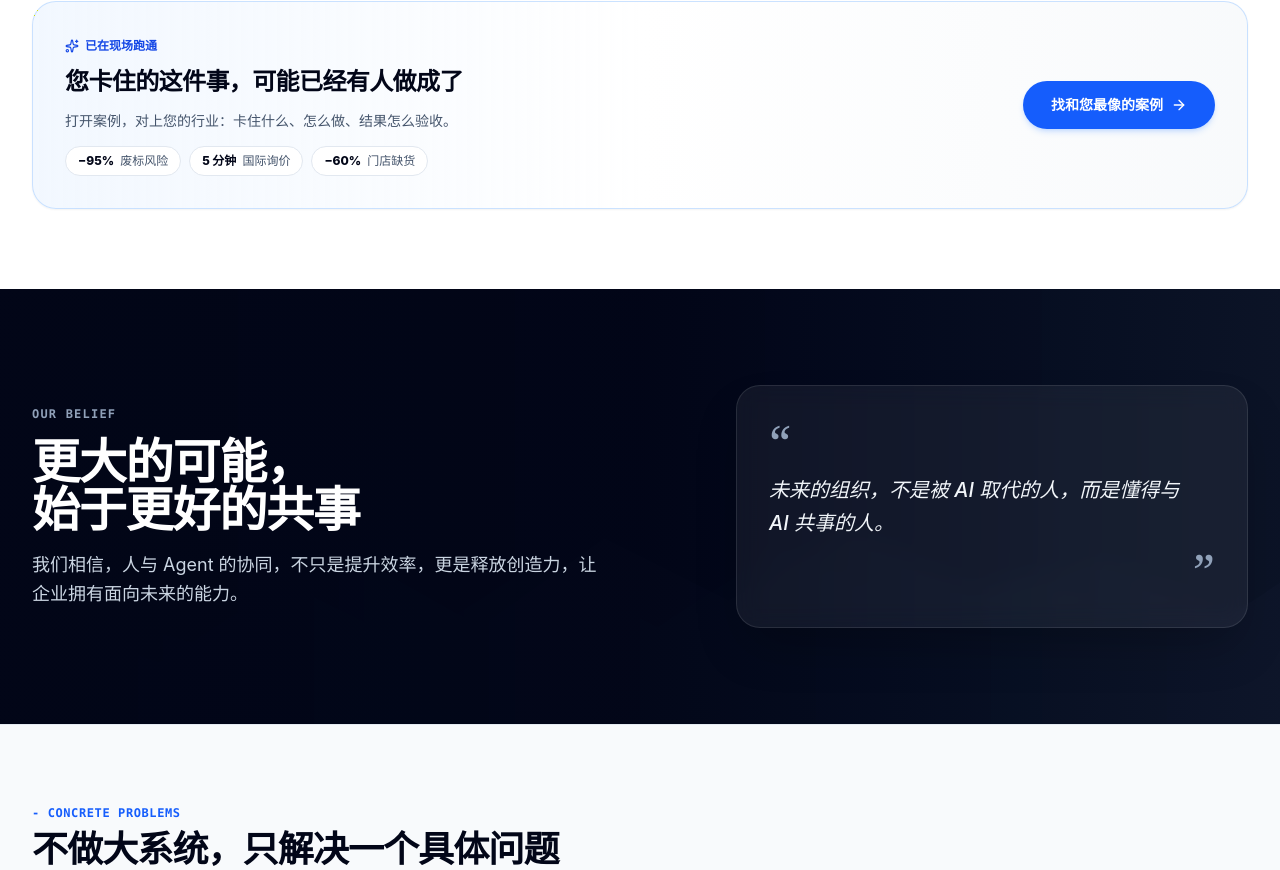
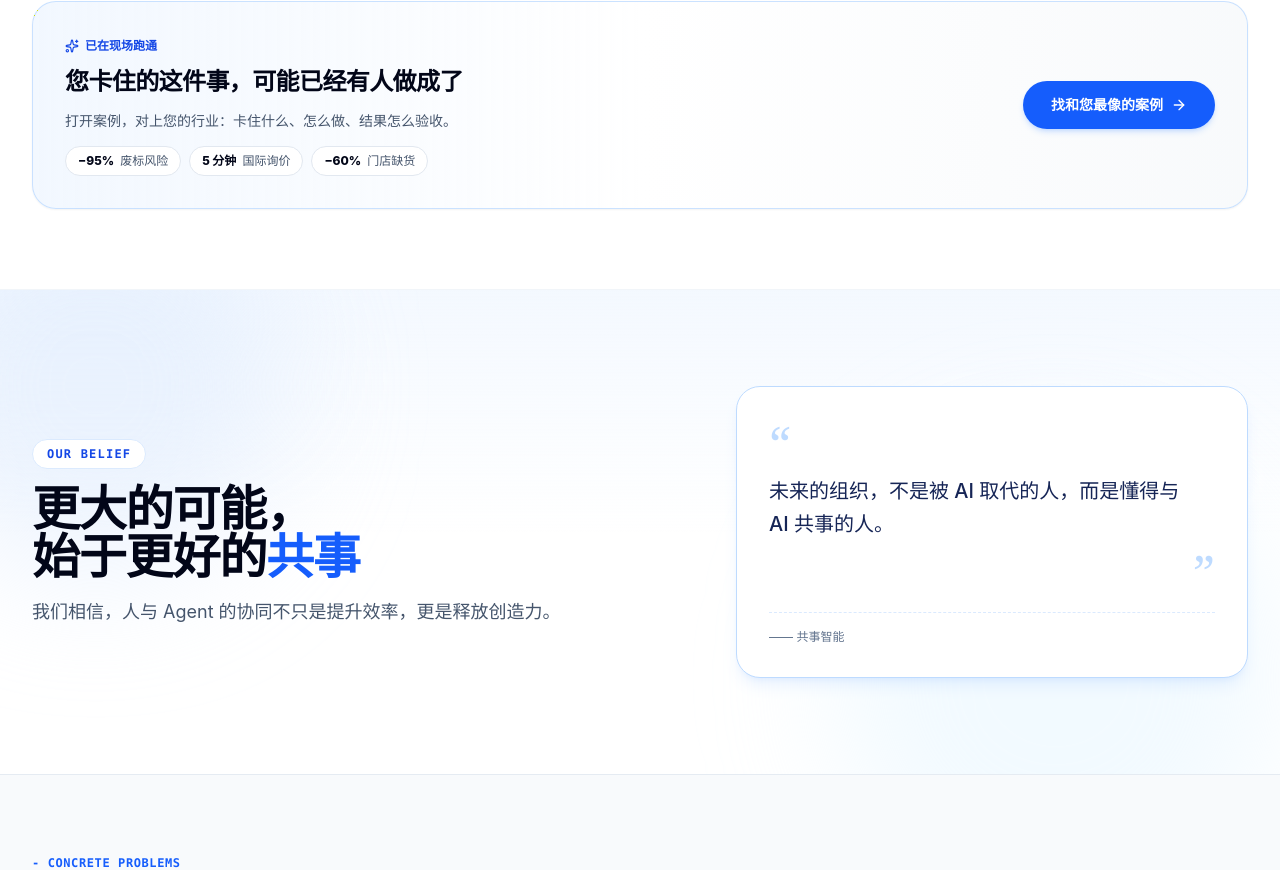
Before and after one commit to allinai0506/haflowwebsite, a Next.js app: page / in a window 1280 px wide. Shown: the part 4238-5108 px from the top of the page. Built offline with nearby package versions, Linux system fonts and the light colour scheme.

Commit message:
feat(home): 信念横幅改浅色设计，去除深色铺底

```diff
--- a/src/components/OurBeliefBanner.tsx
+++ b/src/components/OurBeliefBanner.tsx
@@ -2,47 +2,58 @@ import React from "react";
 
 export function OurBeliefBanner() {
   return (
-    <section className="relative py-20 lg:py-24 bg-slate-950 text-white overflow-hidden">
-      {/* Serene Mountain Night Landscape - Pure SVG vector & CSS gradients, zero network dependency */}
-      <div className="absolute inset-0 z-0 opacity-25 pointer-events-none flex items-end">
-        <svg viewBox="0 0 1440 280" fill="none" xmlns="http://www.w3.org/2000/svg" className="w-full h-auto text-slate-700">
-          <path d="M0 280L80 180L180 210L320 120L460 190L600 100L740 170L880 80L1020 150L1160 110L1300 180L1440 130V280H0Z" fill="currentColor" opacity="0.5" />
-          <path d="M0 280L120 160L260 200L400 90L540 170L680 70L820 140L960 60L1100 130L1240 90L1380 160L1440 120V280H0Z" fill="currentColor" opacity="0.8" />
-        </svg>
+    <section className="relative py-20 lg:py-24 bg-gradient-to-b from-blue-50/70 via-white to-white border-t border-slate-100 overflow-hidden">
+      {/* 浅色装饰：两团淡蓝光晕，替代原来的暗夜山形 SVG */}
+      <div
+        className="absolute inset-0 pointer-events-none"
+        aria-hidden="true"
+      >
+        <div className="absolute -top-24 -left-24 w-96 h-96 rounded-full bg-blue-100/50 blur-3xl" />
+        <div className="absolute -bottom-32 right-0 w-[28rem] h-[28rem] rounded-full bg-sky-100/40 blur-3xl" />
       </div>
-      <div className="absolute inset-0 bg-gradient-to-r from-slate-950 via-slate-950/90 to-slate-900/80 pointer-events-none z-1" />
 
-      <div className="relative z-10 max-w-7xl mx-auto px-4 sm:px-6 lg:px-8">
+      <div className="relative max-w-7xl mx-auto px-4 sm:px-6 lg:px-8">
         <div className="grid grid-cols-1 lg:grid-cols-12 gap-10 items-center">
           {/* Left Column: Belief manifesto */}
           <div className="lg:col-span-6 space-y-4">
-            <span className="text-xs font-mono font-bold tracking-widest text-slate-400 block uppercase">
-              OUR BELIEF
+            <span className="inline-flex items-center text-xs font-mono font-bold tracking-widest text-blue-700 bg-white border border-blue-100 rounded-full px-3.5 py-1.5 uppercase">
+              Our Belief
             </span>
 
-            <h2 className="text-3xl sm:text-4xl lg:text-5xl font-black tracking-tight text-white">
-              更大的可能，始于更好的
-              <span className="whitespace-nowrap">共事</span>
+            <h2 className="text-3xl sm:text-4xl lg:text-5xl font-black tracking-tight text-slate-950">
+              更大的可能，
+              <br />
+              始于更好的<span className="text-blue-600">共事</span>
             </h2>
 
-            <p className="text-base sm:text-lg text-slate-300 leading-relaxed max-w-xl">
-              我们相信，人与 Agent 的协同，不只是提升效率，更是释放创造力，让企业拥有面向未来的能力。
+            <p className="text-base sm:text-lg text-slate-600 leading-relaxed max-w-xl">
+              我们相信，人与 Agent
+              的协同不只是提升效率，更是释放创造力。
             </p>
           </div>
 
-          {/* Right Column: Glassmorphic Quote Card on Dark */}
+          {/* Right Column: Quote Card */}
           <div className="lg:col-span-6 flex items-start justify-center lg:justify-end">
-            <div className="relative max-w-lg p-6 sm:p-8 rounded-3xl bg-white/[0.06] backdrop-blur-md border border-white/10 shadow-2xl">
-              <span className="text-4xl sm:text-5xl font-serif text-slate-400 block leading-none select-none mb-2">
+            <figure className="relative max-w-lg p-6 sm:p-8 rounded-3xl bg-white border border-blue-200 shadow-lg shadow-blue-500/10">
+              <span
+                className="text-4xl sm:text-5xl font-serif text-blue-200 block leading-none select-none mb-2"
+                aria-hidden="true"
+              >
                 “
               </span>
-              <p className="text-lg sm:text-xl font-medium text-slate-100 leading-relaxed italic pr-4">
+              <blockquote className="text-lg sm:text-xl font-medium text-blue-950 leading-relaxed pr-4">
                 未来的组织，不是被 AI 取代的人，而是懂得与 AI 共事的人。
-              </p>
-              <span className="text-4xl sm:text-5xl font-serif text-slate-400 block text-right leading-none select-none mt-2">
+              </blockquote>
+              <span
+                className="text-4xl sm:text-5xl font-serif text-blue-200 block text-right leading-none select-none mt-2"
+                aria-hidden="true"
+              >
                 ”
               </span>
-            </div>
+              <figcaption className="mt-4 pt-4 border-t border-dashed border-blue-100 text-xs text-slate-500">
+                —— 共事智能
+              </figcaption>
+            </figure>
           </div>
         </div>
       </div>
```
